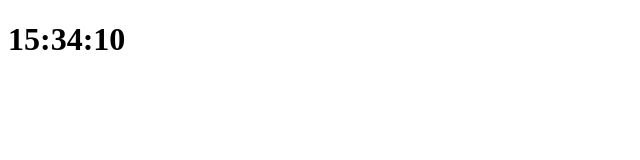
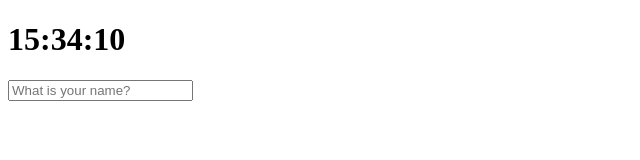
Before and after one commit to cckn/JS-Momentum, a plain HTML site: page index.html in a window 1280 px wide. Shown: the whole page, without its empty margins (0-640 px from the left). Drawn offline with Linux system fonts and the light colour scheme.

Commit message:
사용자 이름 입력(LocalStorage) 구현

```diff
--- /dev/null
+++ b/grettings.js
@@ -0,0 +1,43 @@
+const $form = document.querySelector(".js-form");
+const $input = $form.querySelector("input");
+const $gretting = document.querySelector(".js-grettings");
+
+const USER_LS = "currentUser",
+  SHOWING_CN = "showing";
+
+function saveName(text) {
+  localStorage.setItem(USER_LS, text);
+}
+
+function handleSubmit(event) {
+  event.preventDefault();
+  const currentValue = $input.value;
+  paintGretting(currentValue);
+  saveName(currentValue);
+}
+
+function askForName() {
+  $form.classList.add(SHOWING_CN);
+  $form.addEventListener("submit", handleSubmit);
+}
+
+function paintGretting(text) {
+  $form.classList.remove(SHOWING_CN);
+  $gretting.classList.add(SHOWING_CN);
+  $gretting.innerText = `Hello ${text}`;
+}
+
+function loadName() {
+  const currentUser = localStorage.getItem("currentUser");
+  if (currentUser === null) {
+    askForName();
+  } else {
+    paintGretting(currentUser);
+  }
+}
+
+function init() {
+  loadName();
+}
+
+init();
--- a/index.css
+++ b/index.css
@@ -0,0 +1,8 @@
+.form,
+.greetings{
+    display: none;
+}
+
+.showing{
+    display: block;
+}
--- a/index.html
+++ b/index.html
@@ -11,7 +11,12 @@
     <div class="js-clock">
       <h1 class="js-title">--:--</h1>
     </div>
+    <form class="js-form form">
+      <input type="text" placeholder="What is your name?" />
+    </form>
+    <h4 class="js-grettings grettings"></h4>
 
     <script src="clock.js"></script>
+    <script src="grettings.js"></script>
   </body>
 </html>
```
